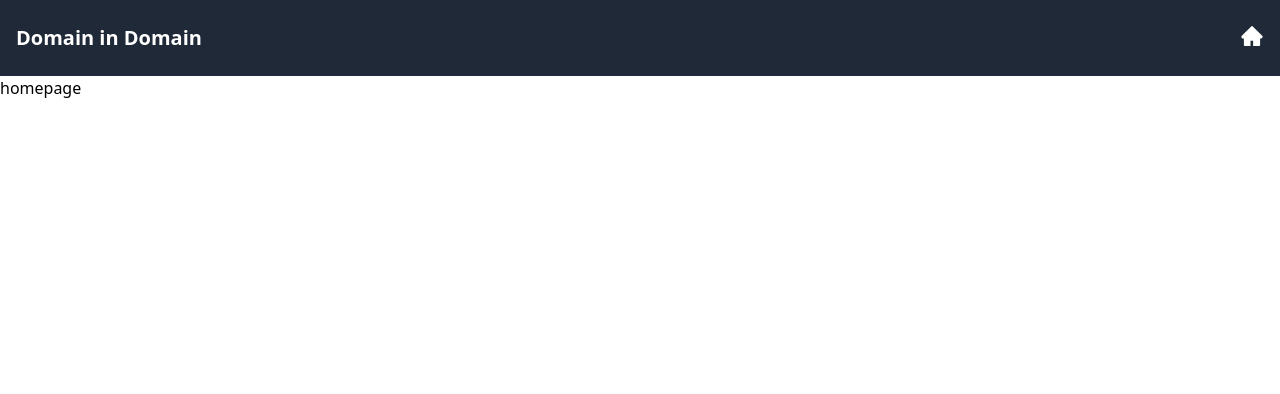
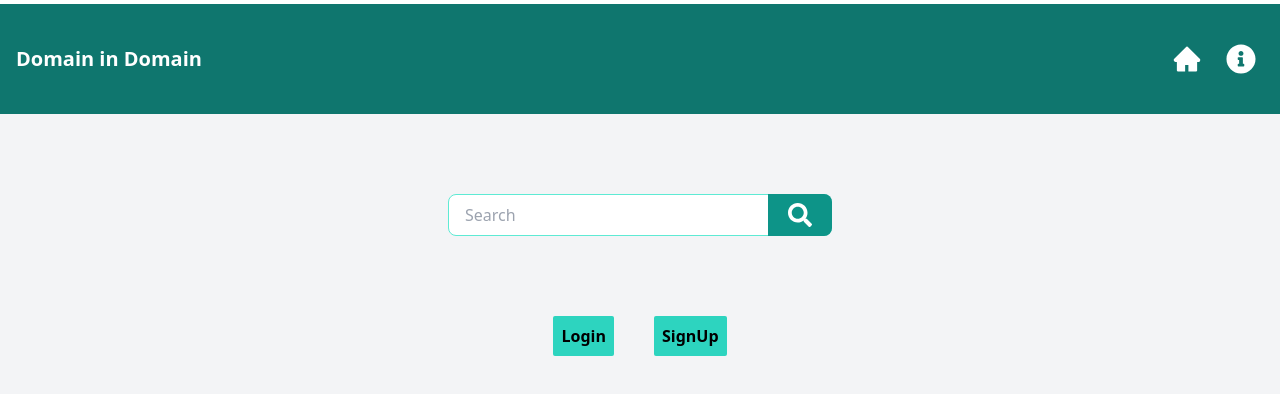
Before and after one commit to Neha-Waddi/domain_proj_nextjs, a Next.js app: page / in a window 1280 px wide. Shown: the top 394 px of the page. Built offline with nearby package versions, Linux system fonts and the light colour scheme.

Commit message:
designed home,page and info page

```diff
--- /dev/null
+++ b/app/info/page.js
@@ -0,0 +1,16 @@
+import React from 'react';
+
+const Info = () => {
+  return (
+    <div className="bg-white p-8  ">
+      <h2 className="text-2xl font-semibold mb-4">How This Website Helps You</h2>
+      <ul className="list-disc border-r-4 rounded-lg shadow-md text-xl p-4">
+        <li className='ml-2'>in providing you access</li>
+        <li className='ml-2'>to make it easy to find your website</li>
+        <li className='ml-2'>to provide accessible domain names</li>
+      </ul>
+    </div>
+  );
+};
+
+export default Info;
--- a/app/page.js
+++ b/app/page.js
@@ -1,10 +1,33 @@
 import Image from "next/image";
+import { FaSearch } from 'react-icons/fa';
+
 
 export default function Home() {
   return (
+    <div className="bg-gray-100 min-h-screen">
+      <section className="flex justify-center items-center py-20">
+        <div className="relative">
+          <input
+            type="text"
+            placeholder="Search"
+            className="w-96 px-4 py-2 rounded-lg border border-teal-300 focus:outline-none focus:ring-1 focus:ring-teal-500"
+          />
+          <button
+            type="submit"
+            className="absolute top-0 bottom-0 right-0 p-2 rounded-r-lg bg-teal-600 text-white hover:bg-teal-500"
+          >
+            <FaSearch className="w-12 h-6"/>
+          </button>
+        </div>
+      </section>
 
-      <div>
-        homepage
+      <div className="flex justify-center gap-10 ">
+
+        <button className="bg-teal-400 rounded-sm p-2 font-bold ">Login</button>
+        <button className="bg-teal-400 rounded-sm p-2 font-bold ">SignUp</button>
+
+
       </div>
+    </div>
   );
 }
--- a/components/Navbar.jsx
+++ b/components/Navbar.jsx
@@ -1,24 +1,26 @@
-import React from 'react'
-import {AiFillHome} from 'react-icons/ai'
+import React from 'react';
+import { AiFillHome } from 'react-icons/ai';
+import { FaInfoCircle } from 'react-icons/fa';
 import Link from 'next/link';
 
 const Navbar = () => {
+  return (
+    <nav className="bg-teal-700 text-white flex justify-between px-4 py-10 mt-1">
+      <div className="flex items-center">
+        <Link href="/">
+          <div className="text-xl font-bold">Domain in Domain</div>
+        </Link>
+      </div>
+      <div className="flex items-center gap-6 mr-2">
+        <Link href="/">
+          <AiFillHome className="text-3xl" />
+        </Link>
+        <Link href="/info">
+          <FaInfoCircle className="text-3xl" />
+        </Link>
+      </div>
+    </nav>
+  );
+};
 
-  return (
-    <nav className='bg-gray-800 text-white flex justify-between px-4 py-6'>
-        <Link href="/">
-        <div className='text-xl font-bold' >
-                 Domain in Domain
-        </div>
-        </Link>
-        <Link href="/">
-        <div className='flex space-x-4'>
-            <AiFillHome className='text-2xl'/>
-        </div>
-        </Link>
-     </nav>
-
-  )
-}
-
-export default Navbar
+export default Navbar;
```
